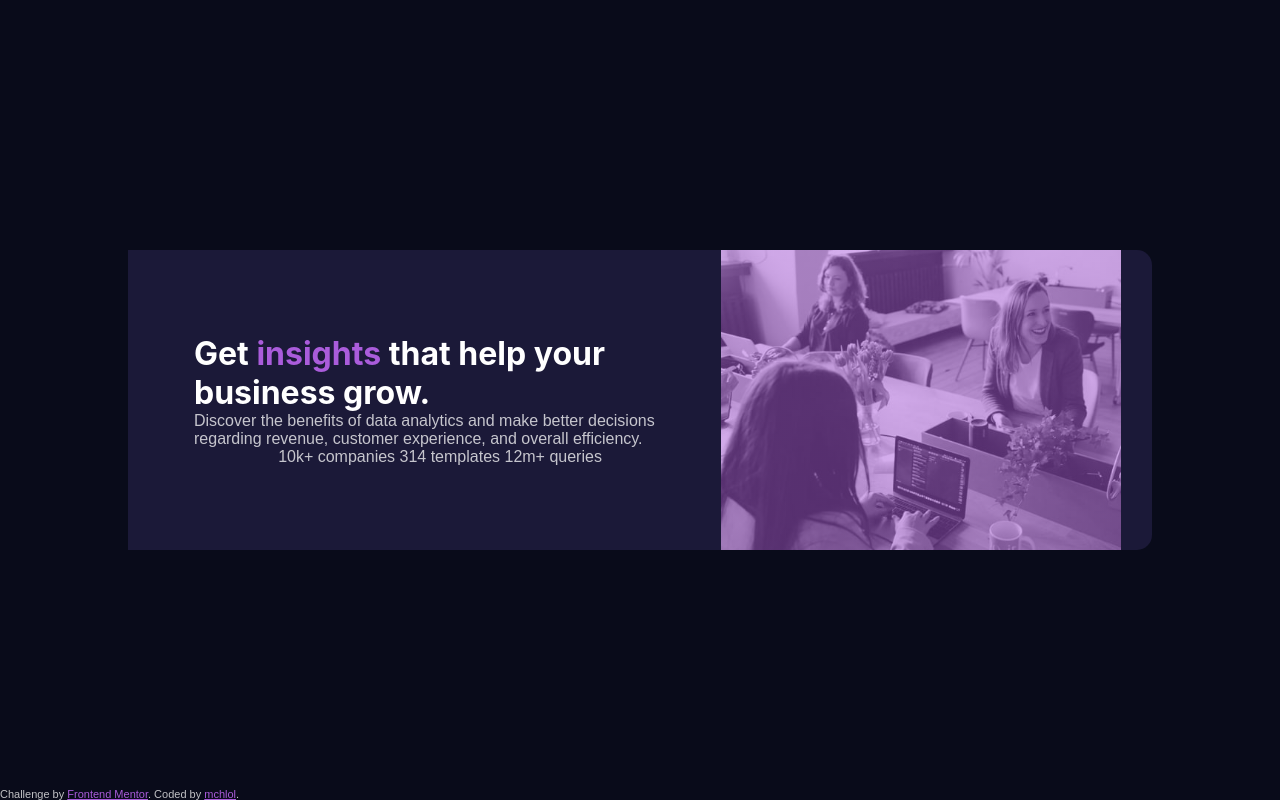
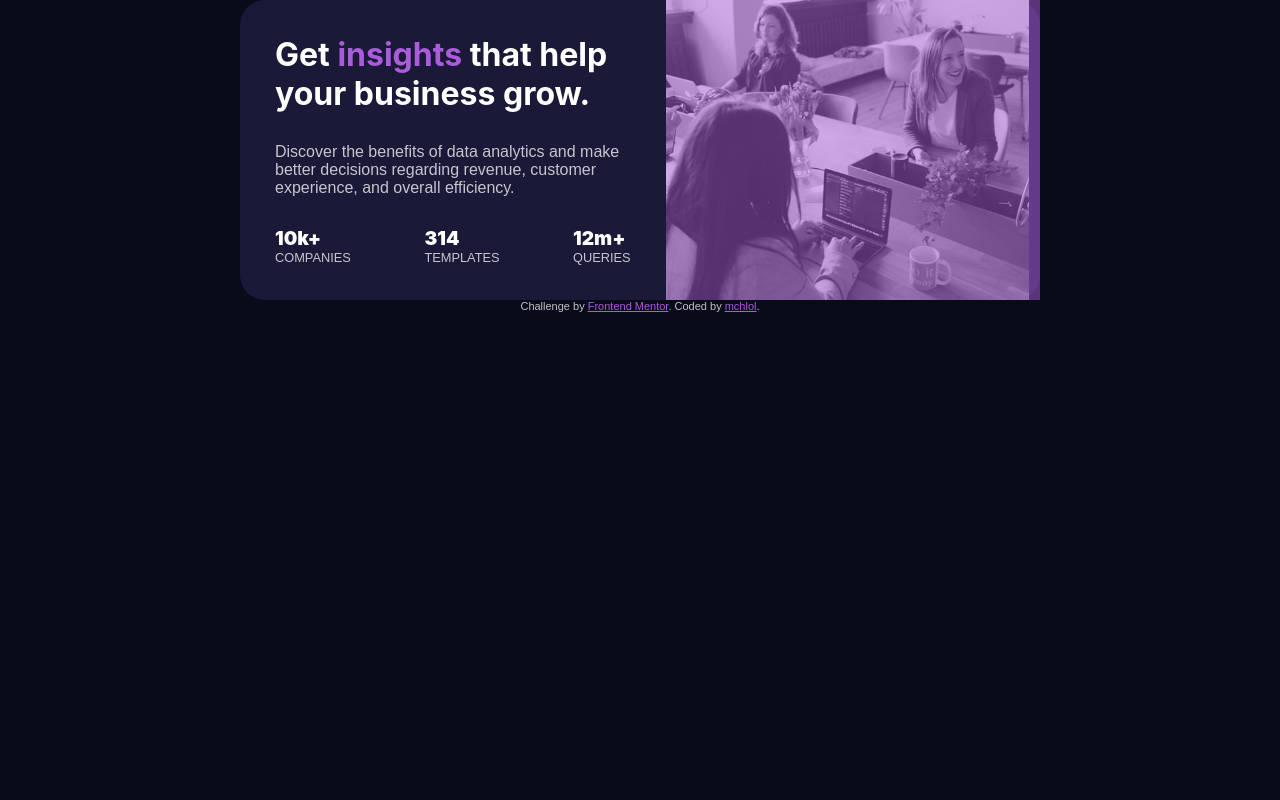
Before and after one commit to mchlol/stats-preview-card-component, a plain HTML site: page index.html in a window 1280 px wide. Drawn offline with Linux system fonts and the light colour scheme.

Commit message:
positioning

```diff
--- a/index.html
+++ b/index.html
@@ -26,15 +26,29 @@
         <p>Discover the benefits of data analytics and make better decisions regarding revenue, customer
           experience, and overall efficiency.</p>
 
-        <div class="stats">
-          10k+ companies
-          314 templates
-          12m+ queries
+        <div class="stats-wrap">
+
+          <div class="stat">
+            <span>10k+</span><br>
+            <p>companies</p>
+          </div>
+
+          <div class="stat">
+            <span>314</span><br>
+            <p>templates</p>
+          </div>
+
+          <div class="stat">
+            <span>12m+</span><br>
+            <p>queries</p>
+          </div>
+
         </div>
 
       </div>
 
       <div class="image-wrap"></div>
+
 
   </main>
 
--- a/style.css
+++ b/style.css
@@ -43,21 +43,19 @@ body {
 }
 
 main {
-    width: 80vw;
-    height: auto;
-    margin: 0;
-    position: absolute;
-    top: 50%;
-    left: 50%;
-    transform: translate(-50%, -50%);
+    display: flex;
+    justify-content: center;
+    align-items: center;
 }
 
 .content-wrap {
+    width: 800px;
+    height: 300px;
     background-color: var(--blue-desat);
-    border-radius: 0px 15px 15px 0px;
+    border-radius: 25px;
     display: flex;
-    justify-content: center;
-    align-items: center;
+    justify-content: space-between;
+    align-content: center;
 }
 
 .content {
@@ -68,6 +66,7 @@ main {
     margin: 25px;
     padding: 10px;
     width: 50%;
+    gap: 10px;
 }
 
 .header-span {
@@ -82,12 +81,28 @@ main {
         rgba(170, 92, 219, 0.5)
     ),
     url(./images/image-header-desktop.jpg);
-    background-size: cover;
+    background-size: contain;
     background-repeat: no-repeat;
+    overflow: hidden;
+    /* background-blend-mode: screen; */
 }
 
-footer {
-    position: fixed;
-    bottom: 0;
-    text-align: center;
+.stats-wrap {
+    width: 100%;
+    height: auto;
+    display: flex;
+    justify-content: space-between;
+    align-items: center;
 }
+
+.stat>span {
+    color: var(--white);
+    font-family: 'Inter', Arial, Helvetica, sans-serif;
+    font-size: 1.2em;
+    font-weight: 900;
+}
+
+.stat>p {
+    text-transform: uppercase;
+    font-size: 0.8em;
+}
```
Also changed, not shown: 1 other file.
